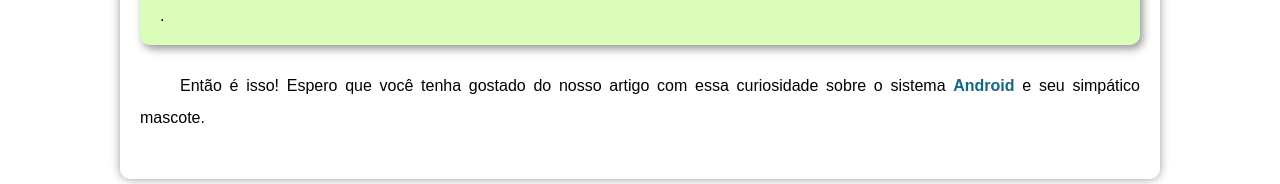
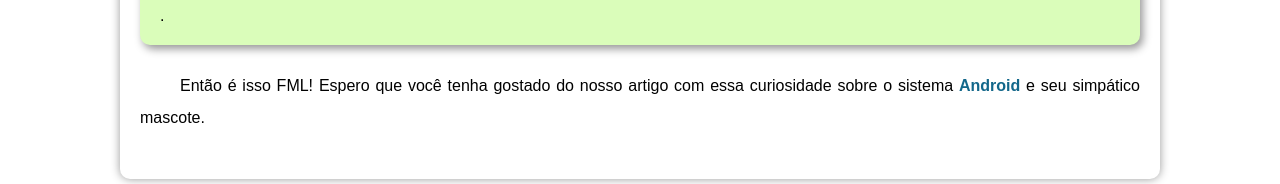
Before and after one commit to DeIIL/html-css, a plain HTML site: page desafios/d010/android.html in a window 1280 px wide. Shown: the part 3060-3244 px from the top of the page. Drawn offline with Linux system fonts and the light colour scheme.

Commit message:
Update android.html

```diff
--- a/desafios/d010/android.html
+++ b/desafios/d010/android.html
@@ -80,7 +80,7 @@
                 <p>Acesse aqui o site <a href="android.com/intl/en_uk/history/#/donut" class="externo" target="_blank">Android History</a> para conhecer a sequência das versões "adocicadas" e o que cada uma trouxe para o sistema Android</p>.
                 </aside>
 
-            <p>Então é isso! Espero que você tenha gostado do nosso artigo com essa curiosidade sobre o sistema <strong>Android</strong> e seu simpático mascote.</p>
+            <p>Então é isso FML! Espero que você tenha gostado do nosso artigo com essa curiosidade sobre o sistema <strong>Android</strong> e seu simpático mascote.</p>
         </article>
     </main>
     <footer>
```
